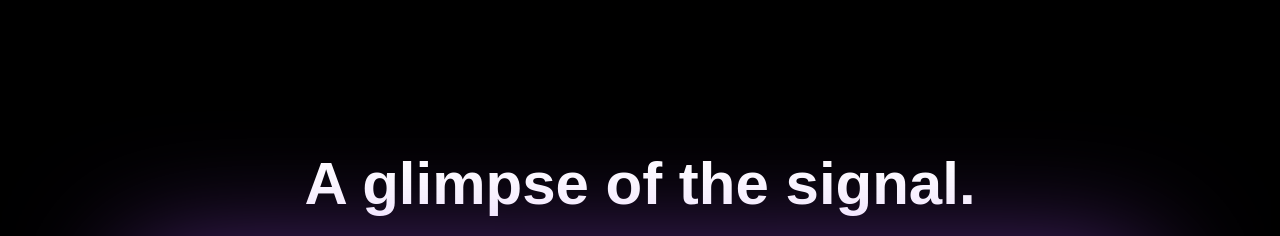
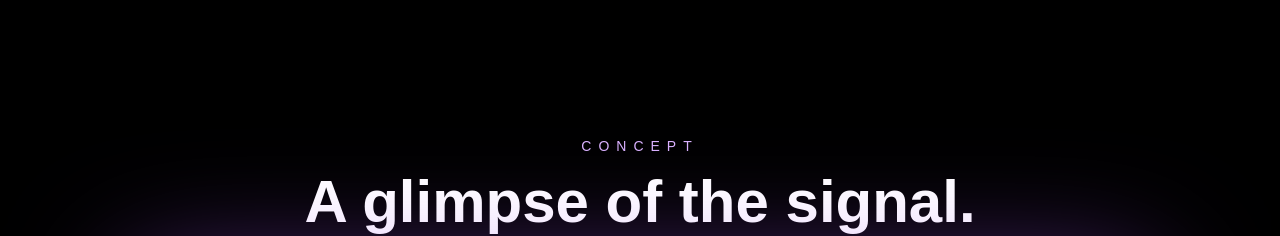
Before and after one commit to jvvalenz87/moxiesignal-launch, a Next.js app: page / in a window 1280 px wide. Shown: the part 1460-1696 px from the top of the page. Built offline with nearby package versions, Linux system fonts and the light colour scheme.

Commit message:
Update page.tsx

```diff
--- a/app/page.tsx
+++ b/app/page.tsx
@@ -117,7 +117,9 @@ export default function Home() {
         className="relative flex min-h-screen flex-col items-center justify-center px-6"
       >
         <div className="mb-10 text-center">
-
+          <p className="mb-4 tracking-[0.5em] text-sm text-purple-300">
+            CONCEPT
+          </p>
 
           <h2 className="text-4xl font-bold md:text-6xl">
             A glimpse of the signal.
```
